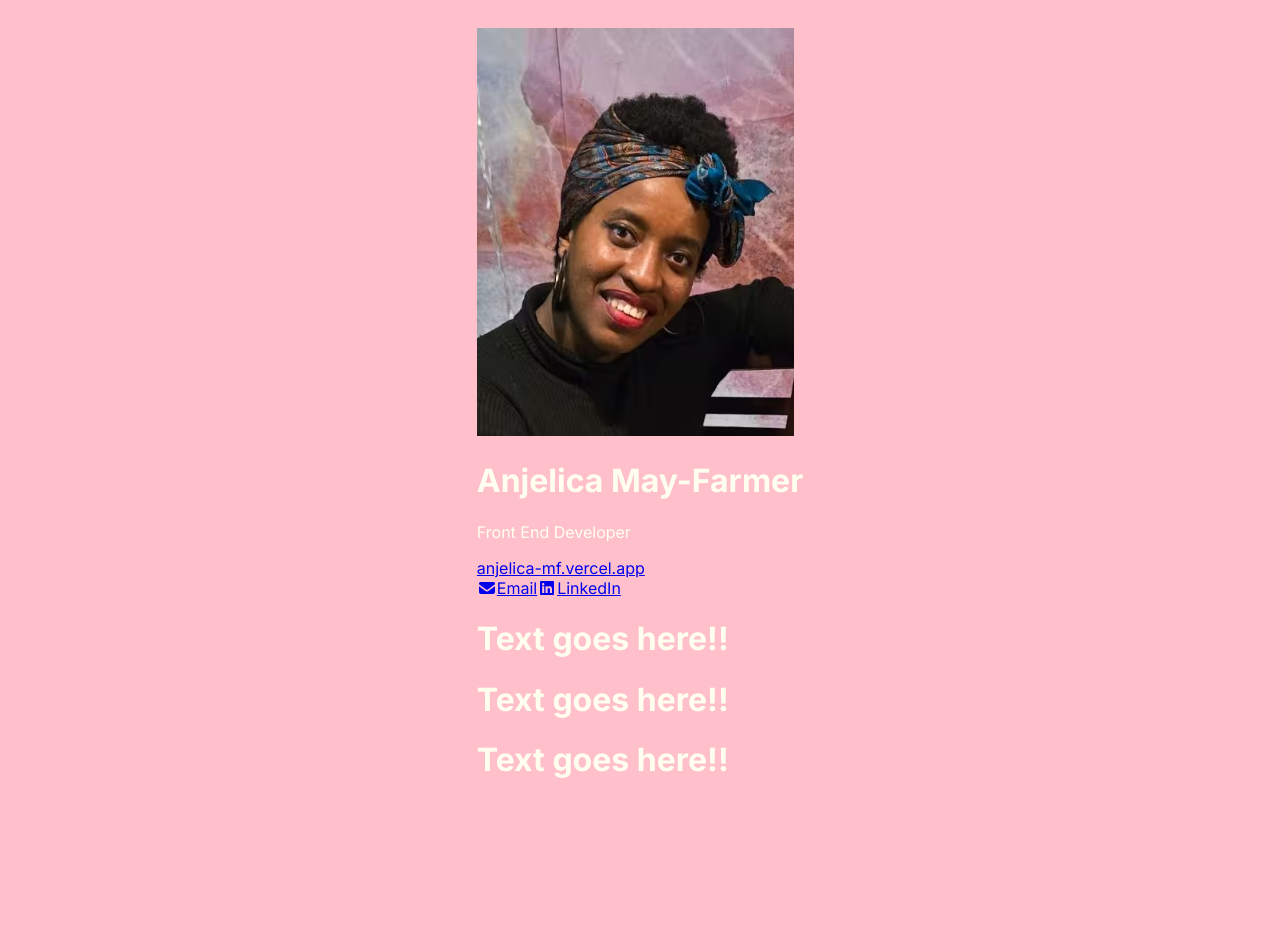
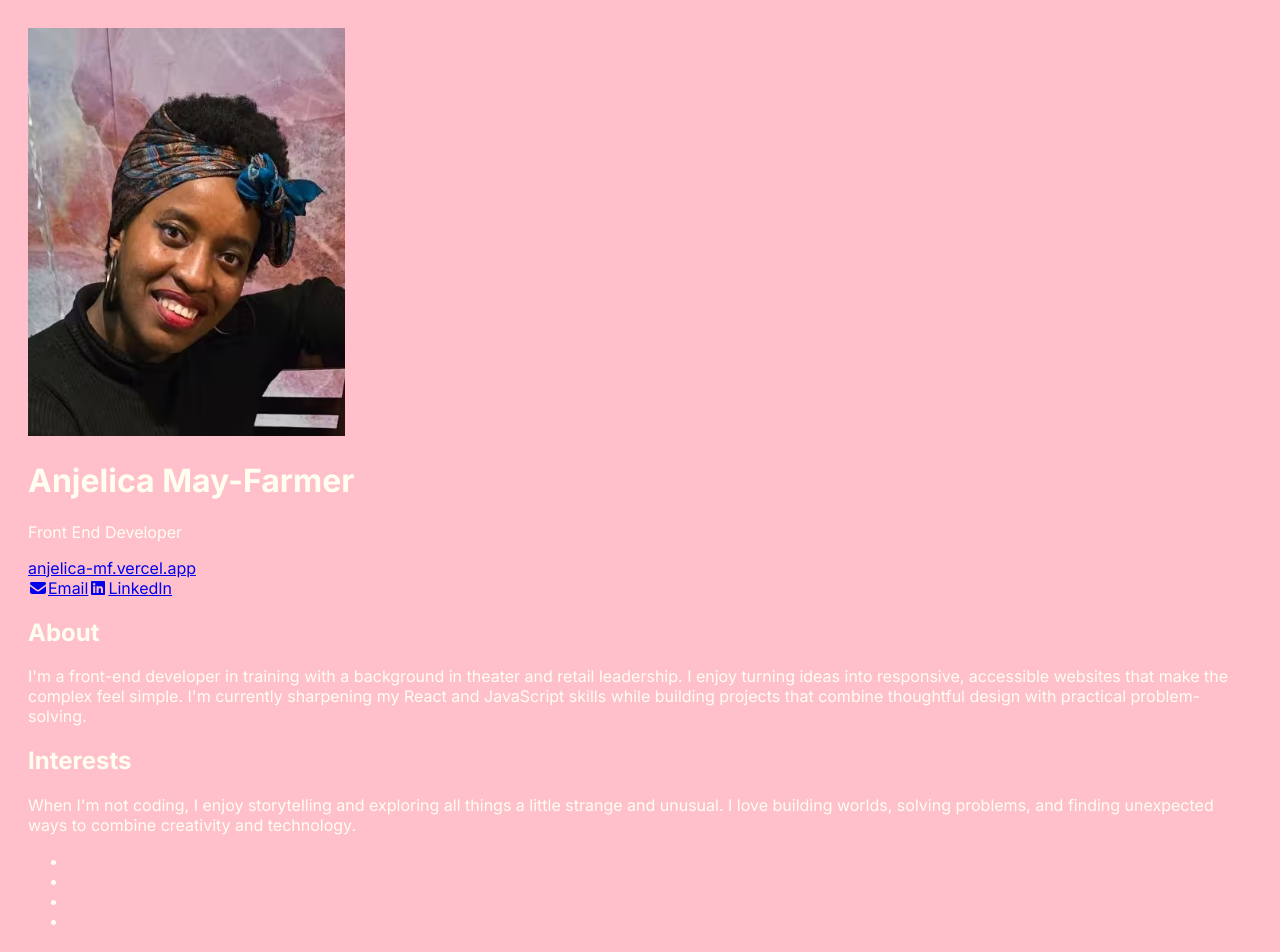
Before and after one commit to Anjie-MF/digitalBusinessCard, a React (Vite) app: page / in a window 1280 px wide. Shown: the top 952 px of the page. Before the commit the page ends 828 px from the top, so only its background shows below. Built offline with nearby package versions, Linux system fonts and the light colour scheme.

Commit message:
feat:added content to each component

```diff
--- a/src/components/About.jsx
+++ b/src/components/About.jsx
@@ -1,7 +1,13 @@
 export default function About() {
     return (
         <>
-            <h1>Text goes here!!</h1>
+            <main>
+                <h2>About</h2>
+                <p className="about-me">I'm a front-end developer in training with a background in theater and retail leadership.
+                    I enjoy turning ideas into responsive, accessible websites that make the complex feel simple.
+                    I'm currently sharpening my React and JavaScript skills while building projects that combine thoughtful design with practical problem-solving.</p>
+            </main>
+
         </>
 
     )
--- a/src/components/Footer.jsx
+++ b/src/components/Footer.jsx
@@ -1,6 +1,16 @@
 export default function Footer() {
     return (
-                <h1>Text goes here!!</h1>
+        <footer>
+            <nav aria-label="social-media">
+                <ul>
+                    <li></li>
+                    <li></li>
+                    <li></li>
+                    <li></li>
+
+                </ul>
+            </nav>
+        </footer>
 
     )
 }
--- a/src/components/Interests.jsx
+++ b/src/components/Interests.jsx
@@ -1,6 +1,11 @@
 export default function Interests() {
     return (
-        <h1>Text goes here!!</h1>
-
+        <main>
+            <h2>Interests</h2>
+            <p className="interests-me">
+                When I'm not coding, I enjoy storytelling and exploring all things a little strange and unusual.
+                I love building worlds, solving problems, and finding unexpected ways to combine creativity and technology.
+            </p>
+        </main>
     )
 }
```
